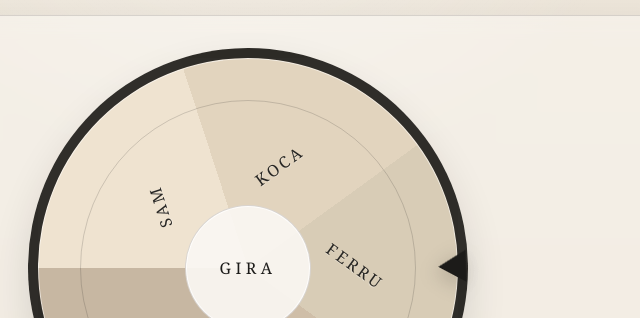
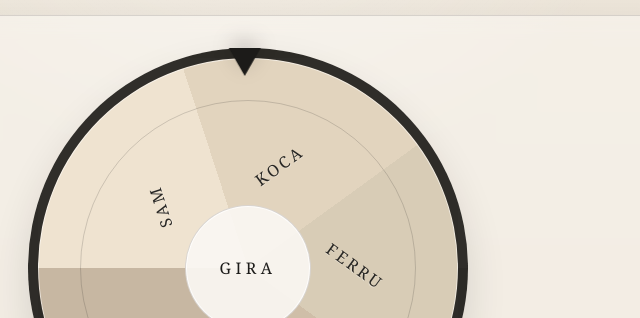
Before and after one commit to Luis1828/chuflay-ruleta-github-pages, a plain HTML site: page index.html in a window 1280 px wide. Shown: the part 194-512 px from the top of the page, 392-1032 px from the left. Drawn offline with Linux system fonts and the light colour scheme.

Commit message:
Another roulette pointer fix

```diff
--- a/app.js
+++ b/app.js
@@ -17,7 +17,7 @@ const copyBtn = document.getElementById("copyName");
 
 const sliceAngle = 360 / options.length;
 const wheelStartAngle = -90;     // empieza arriba
-const pointerAngle = -90;        // puntero fijo arriba
+const pointerAngle = -180;        // puntero fijo arriba
 let spinning = false;
 let currentRotation = 0;
 let lastWinner = null;
--- a/styles.css
+++ b/styles.css
@@ -76,9 +76,9 @@ h1 {
 
 .pointer {
   position: absolute;
-  top: 200px;
-  left: 98%;
-  transform: translateX(-50%) rotate(28deg);
+  top: 0px;
+  left: 50%;
+  transform: translateX(-60%) rotate(180deg);
   width: 0;
   height: 0;
   border-left: 16px solid transparent;
```
